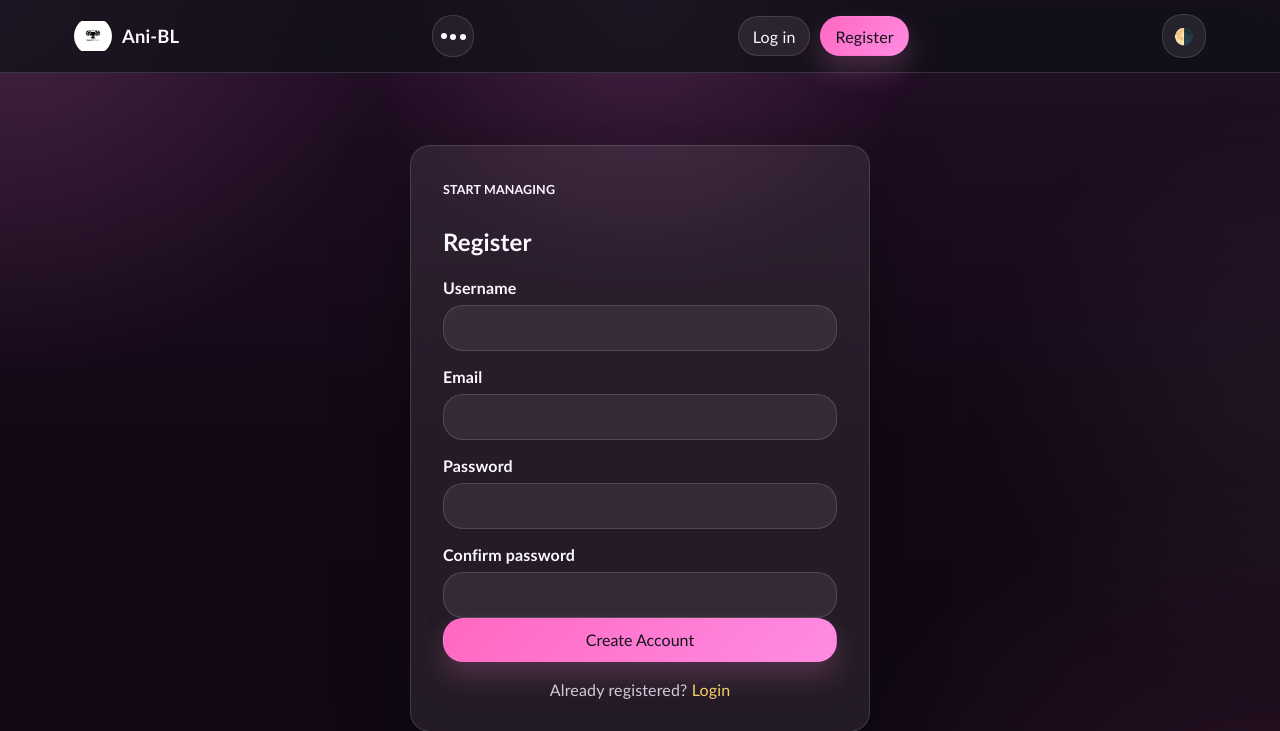
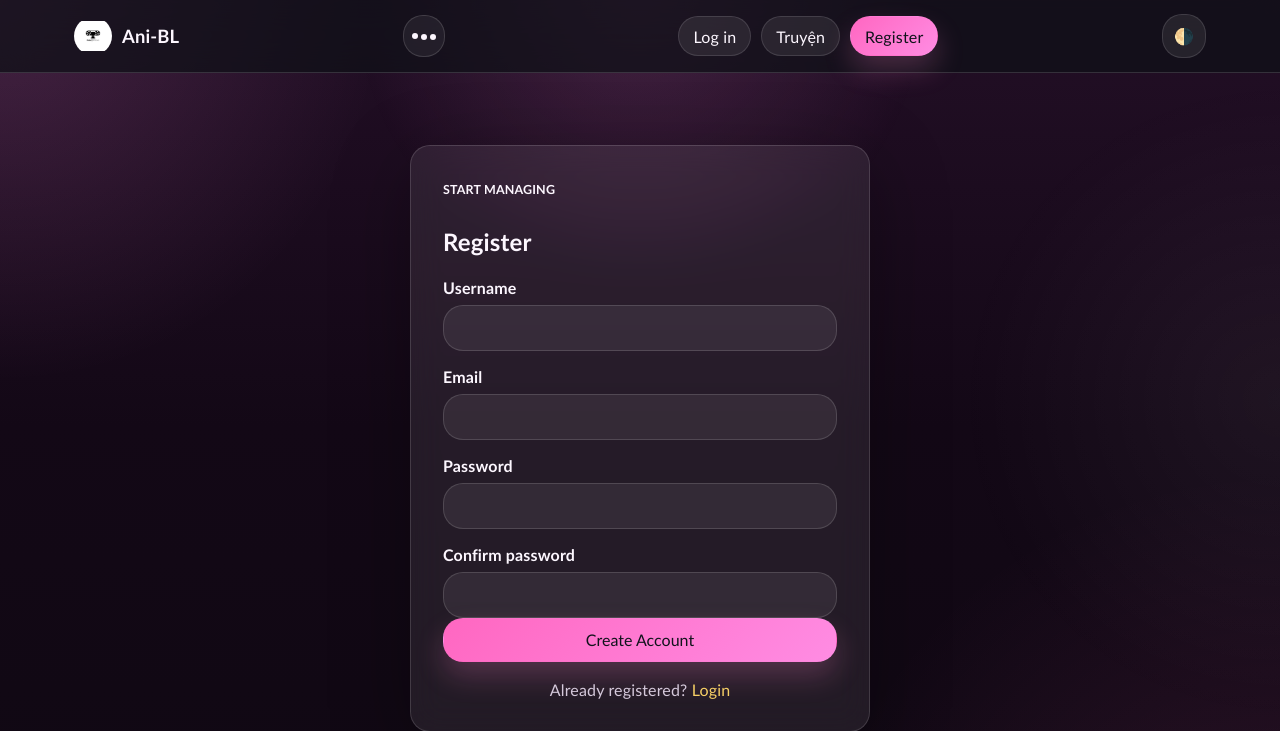
Before and after one commit to codevip-vie/newweb, a Flask app: page /auth/register in a window 1280 px wide. Shown: the top 731 px of the page. Run offline with Flask 3, Linux system fonts and the light colour scheme; data comes from the database, SQL or seed files in the repository.

Commit message:
đủ nút

```diff
--- a/templates/partials/header.html
+++ b/templates/partials/header.html
@@ -41,6 +41,7 @@
         {% if not current_user.is_authenticated %}
             <div class="header-actions">
                 <a class="button secondary" href="{{ url_for('auth.login') }}">Log in</a>
+                <a class="button secondary" href="https://web-production-85f3.up.railway.app" target="_blank" rel="noopener noreferrer">Truyện</a>
                 <a class="button primary" href="{{ url_for('auth.register') }}">Register</a>
             </div>
         {% endif %}
```
